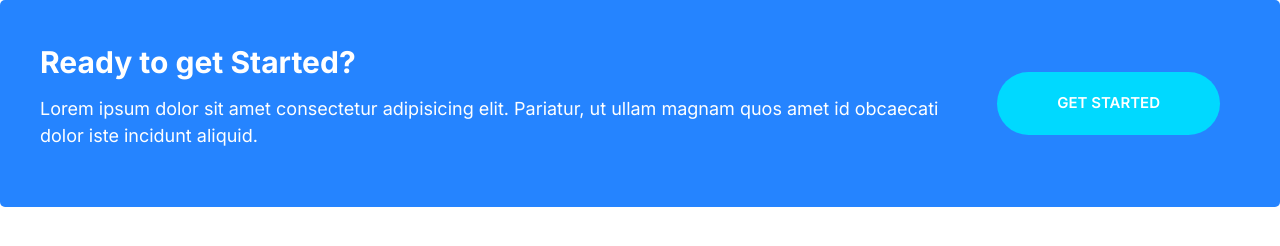
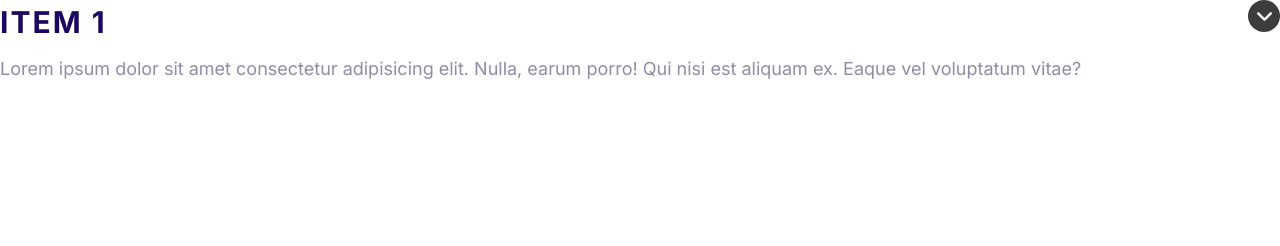
Before and after one commit to SandraNedelcheva998/moshify, a plain HTML site: page Moshify/index.html in a window 1280 px wide. Drawn offline with Linux system fonts and the light colour scheme.

Commit message:
Built collapsible companent

```diff
--- a/Moshify/css/styles.css
+++ b/Moshify/css/styles.css
@@ -158,6 +158,10 @@ a{
     width: 30px;
     height: 30px;
 }
+.icon--mini{
+    width: 15px;
+    height: 15px;
+}
 
 .icon-container{
     background: #f3f9fa;
@@ -168,8 +172,15 @@ a{
     height: 64px;
     border-radius: 100%;
 }
+.icon-container--small{
+    width: 32px;
+    height: 32px;
+}
 .icon-container--accent{
     background: var(--color-accent);
+}
+.icon-container--grey{
+    background: #3c3c3c;
 }
 
 /*Buttons*/
@@ -488,5 +499,37 @@ a{
     justify-self: start;
     margin: 0 2rem;
 }
+}
+/*Collapsible*/
+.collapsible__header{
+    display: flex;
+    justify-content: space-between;
+}
+.collapsible__heading{
+    margin-top: 0;
+    text-transform: uppercase;
+    letter-spacing: .2rem;
+    font-size: 3rem;
+}
+.collapsible__icon {
+    transform: rotate(-90deg);
+    transition: transform 0.3s;
+}
 
+.collapsible__content{
+   max-height: 0;
+   overflow: hidden;
+   opacity: 0;
+   transform: all .3s;
 }
+
+.collapsible--expanded .collapsible__icon{
+    transform: rotate(0);
+}
+.collapsible--expanded .collapsible__content{
+    max-height: 100vh;
+    opacity: 1;
+}
+/*.collapsible__icon:active .collapsible__content{
+    visibility: visible;
+}*/
--- a/Moshify/index.html
+++ b/Moshify/index.html
@@ -14,17 +14,37 @@
     <title>Document</title>
   </head>
   <body>
-    <div class="callout callout--primary">
-      <div class="grid grid--1x2">
-        <div class="callout__content">
-          <h2 class="callout__heading">Ready to get Started?</h2>
-          <p>
-            Lorem ipsum dolor sit amet consectetur adipisicing elit. Pariatur,
-            ut ullam magnam quos amet id obcaecati dolor iste incidunt aliquid.
-          </p>
-        </div>
-        <a href="#" class="btn btn--secondary btn--stretched">Get Started</a>
+    <div class="collapsible collapsible--expanded">
+      <header class="collapsible__header">
+        <h2 class="collapsible__heading">Item 1</h2>
+        <span
+          class="collapsible__icon icon-container icon-container--grey icon-container--small"
+        >
+          <svg
+            class="icon icon--white icon--mini"
+            xmlns="http://www.w3.org/2000/svg"
+            xml:space="preserve"
+            width="512"
+            height="298"
+            shape-rendering="geometricPrecision"
+            text-rendering="geometricPrecision"
+            image-rendering="optimizeQuality"
+            fill-rule="evenodd"
+            clip-rule="evenodd"
+            viewBox="0 0 512 298.04"
+          >
+            <path
+              fill-rule="nonzero"
+              d="M12.08 70.78c-16.17-16.24-16.09-42.54.15-58.7 16.25-16.17 42.54-16.09 58.71.15L256 197.76 441.06 12.23c16.17-16.24 42.46-16.32 58.71-.15 16.24 16.16 16.32 42.46.15 58.7L285.27 285.96c-16.24 16.17-42.54 16.09-58.7-.15L12.08 70.78z"
+            />
+          </svg>
+        </span>
+      </header>
+      <div class="collapsible__content">
+        Lorem ipsum dolor sit amet consectetur adipisicing elit. Nulla, earum
+        porro! Qui nisi est aliquam ex. Eaque vel voluptatum vitae?
       </div>
     </div>
+    <script src="js/main.js"></script>
   </body>
 </html>
--- /dev/null
+++ b/Moshify/js/main.js
@@ -0,0 +1,6 @@
+const collapsibles = document.querySelectorAll(".collapsible");
+collapsibles.forEach((item) =>
+  item.addEventListener("click", function () {
+    this.classList.toggle("collapsible--expanded");
+  })
+);
```
Also changed, not shown: Moshify/components/collapsible.html (added, +32 -0 lines), Moshify/icons/chevron-down-icon.svg (added).
